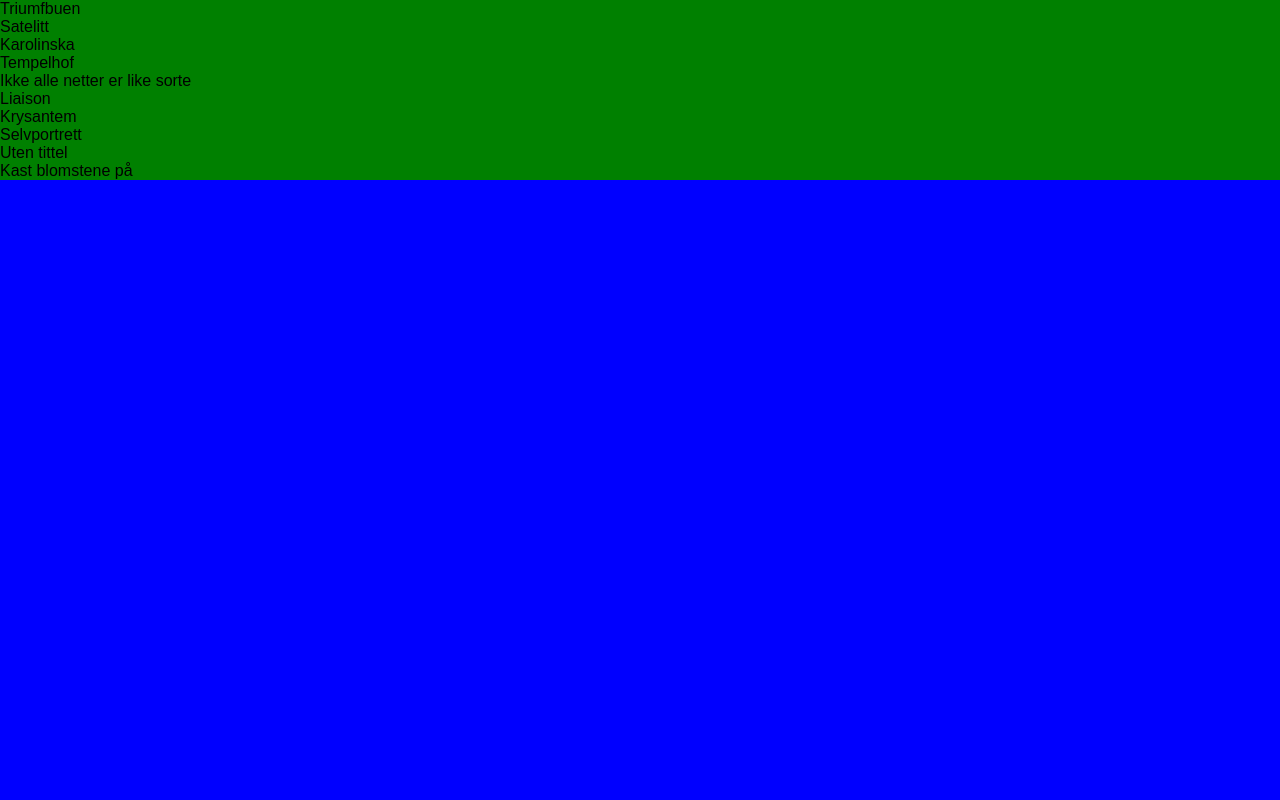
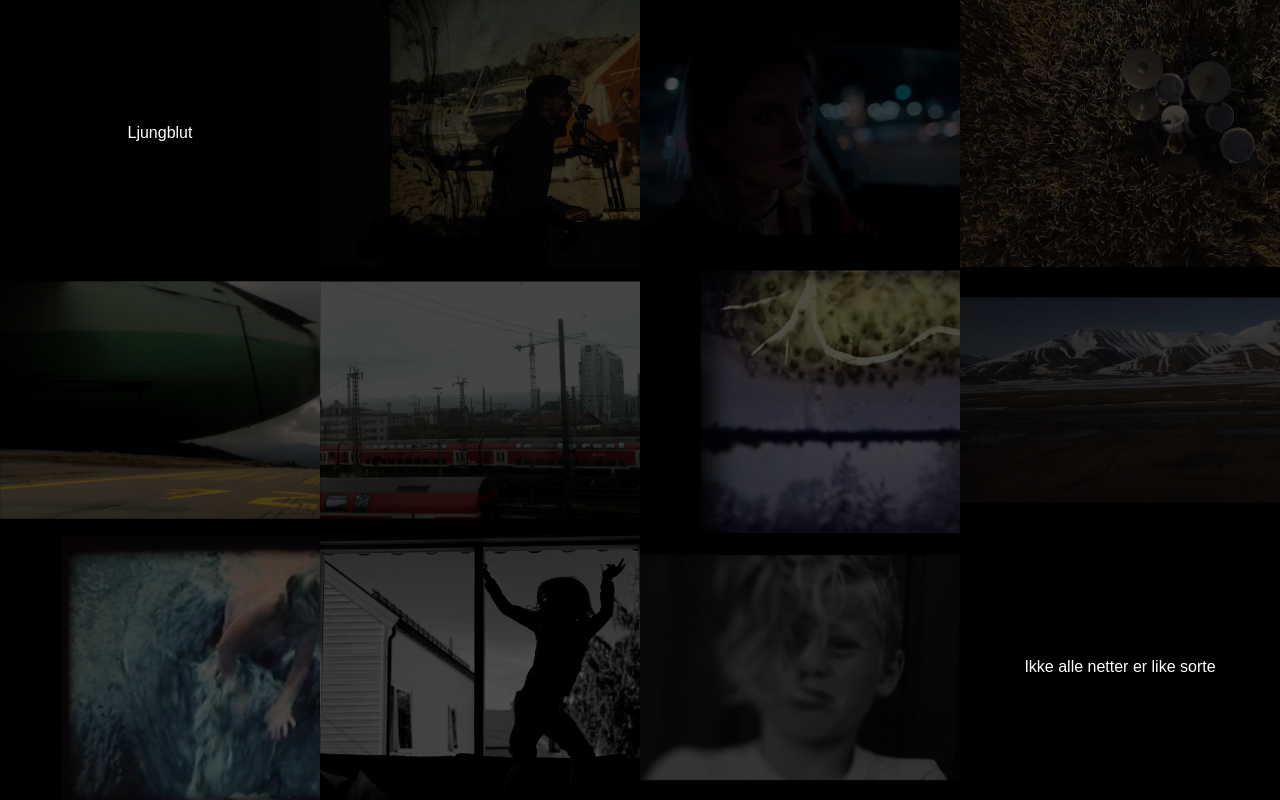
Before and after one commit to nettum/ljungblut-video-site, a React (Create React App) app: page / in a window 1280 px wide. Built offline with nearby package versions, Linux system fonts and the light colour scheme.

Commit message:
Start styling video items

```diff
--- a/src/App.css
+++ b/src/App.css
@@ -1,4 +1,5 @@
 .ljungblut-videos {
-  background: blue;
   height: 100vh;
+  display: flex;
+  flex-wrap: wrap;
 }
--- a/src/App.js
+++ b/src/App.js
@@ -8,7 +8,9 @@ class App extends Component {
   render() {
     return (
       <div className="ljungblut-videos">
+        <div class="item">Ljungblut</div>
         {videos.map(video => <Video key={video.id} {...video} />)}
+        <div class="item">Ikke alle netter er like sorte</div>
       </div>
     );
   }
--- a/src/Video.css
+++ b/src/Video.css
@@ -1,3 +1,27 @@
-.video {
-    background: green;
+.item {
+    position: relative;
+    background: black;
+    color: white;
+    flex-basis: 25%;
+    transition: all .2s ease-in;
+    display: flex;
+    justify-content: center;
+    align-items: center;
+
 }
+.item.video {
+    background-size: cover;
+    opacity: .3;
+    font-weight: 700;
+    font-size: 24px;
+    cursor: pointer;
+}
+.item.video span {
+    opacity: 0;
+}
+.item.video:hover {
+    opacity: 1;
+}
+.item.video:hover span {
+    opacity: 1;
+}
--- a/src/Video.js
+++ b/src/Video.js
@@ -3,10 +3,13 @@ import './Video.css';
 
 class Video extends Component {
   render() {
-    const { title } = this.props;
+    const { id, title, image } = this.props;
+    const bgStyle = {
+      backgroundImage: `url(${require(`./images/${image}`)}`
+    }
     return (
-      <div className="video">
-        {title}
+      <div className="item video" style={bgStyle}>
+        <span>{title}</span>
       </div>
     );
   }
--- a/src/index.css
+++ b/src/index.css
@@ -4,5 +4,5 @@ body {
   font-family: sans-serif;
   width: 100%;
   height: 100%;
-  background: red;
+  background: black;
 }
--- a/src/videos.json
+++ b/src/videos.json
@@ -1,6 +1,6 @@
 [
     { "id": "3DkyF5re6bE", "title": "Triumfbuen", "image": "01_triumfbuen.jpg" },
-    { "id": "RJBxPzN3VRo", "title": "Satelitt", "image": "02_satelitt.jpg" },
+    { "id": "RJBxPzN3VRo", "title": "Satellitt", "image": "02_satellitt.jpg" },
     { "id": "h6BNAeC5H8s", "title": "Karolinska", "image": "03_karolinska.jpg" },
     { "id": "sEGOUoS4NSE", "title": "Tempelhof", "image": "04_tempelhof.jpg" },
     { "id": "ukmQo13JkPY", "title": "Ikke alle netter er like sorte", "image": "05_ikke_alle_netter_er_like_sorte.jpg" },
```
Also changed, not shown: package.json (line endings or trailing spaces), 1 other file (tests, documents, lock files or other folders).
